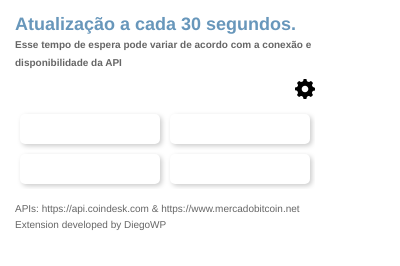
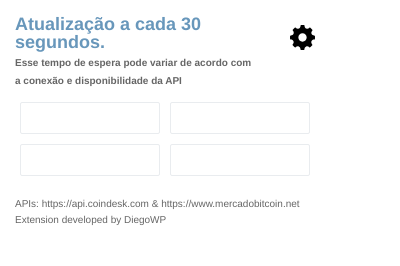
Before and after one commit to diegowp/bc-monitor, a browser extension: page dist/popup/bc-monitor.html in a window 400 px wide. Drawn offline with Linux system fonts and the light colour scheme; files that its build step writes are made by us from their sources.

Commit message:
correções gerais e alteração de layout

```diff
--- a/js/bc-monitor-popup.js
+++ b/js/bc-monitor-popup.js
@@ -31,9 +31,13 @@ var App = App || {};
 
             };
 
-            self.browser.runtime.sendMessage( {message: "get"}, function( response ){ fillFields( response ) });
+            setTimeout(function(){
+                self.browser.runtime.sendMessage( {message: "get"}, function( response ){ fillFields( response ) });
+            }, 300);
 
-            self.browser.runtime.onMessage.addListener( function( request, sender, sendresponse ){ fillFields( request ) });
+            setTimeout(function(){
+                self.browser.runtime.onMessage.addListener( function( request, sender, sendresponse ){ fillFields( request ) })
+            }, 300);
 
         },
 
--- a/style/bc-monitor.scss
+++ b/style/bc-monitor.scss
@@ -102,23 +102,24 @@ small{
   padding: 15px;
 
   h3{
-    clear: both;
+    width: 80%;
+    float: left;
   }
 
   a#options{
-    width: 20px;
-    height: 20px;
+    width: 25px;
+    height: 25px;
     display: block;
     font-weight: bold;
     letter-spacing: 1px;
     float: right;
-    clear: both;
     margin: 10px 0;
+    outline: none;
   }
 
   ul{
     width: 100%;
-    display: block;
+    display: inline-block;
     margin: 10px 0;
     padding-left: 0;
     overflow: hidden;
@@ -130,19 +131,18 @@ small{
       margin: 5px;
       padding: 15px;
       text-align: center;
-      @include border_radius();
-      @include box_shadow();
+      border: 1px solid #e9ecef;
+      @include border_radius( 2px );
       @include box_sizing();
 
-      &:last-child{
-        border: none;
-      }
-
       span.list-title {
-        border-bottom: 1px solid #CCC;
         padding: 5px 0;
         display: block;
         line-height: 20px;
+        background-color: $title_color_default;
+        color: #FFF;
+        letter-spacing: 1px;
+        @include border_radius( 2px );
       }
     }
   }
```
Also changed, not shown: dist/popup/bc-monitor-popup.js, dist/popup/bc-monitor.css, manifest.json, 2 other files.
